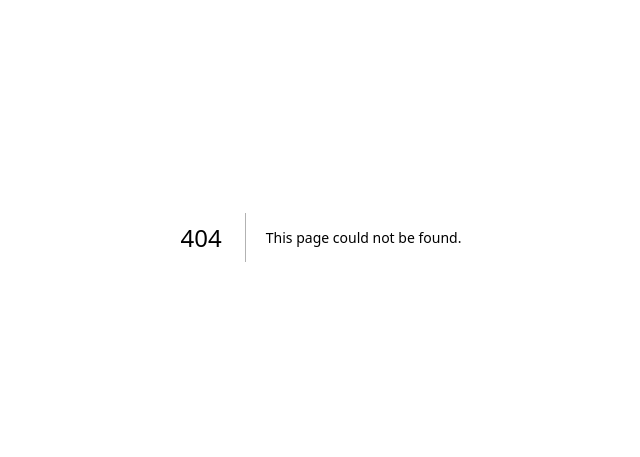
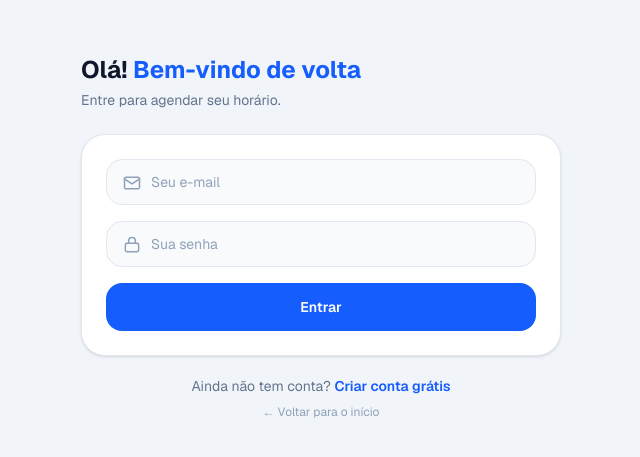
Before and after one commit to lucasfbraun/BarberApp, a Next.js app in the folder barbearia-web/: page /cliente/login in a window 1280 px wide. Before the commit this address had no page. Shown: the part 163-620 px from the top of the page, without its empty margins (319-959 px from the left). Built offline with nearby package versions, Linux system fonts and the light colour scheme.

Commit message:
feat(cliente): login proprio /cliente/login na identidade visual da area do cliente; cadastro alinhado; fluxos do cliente redirecionados

```diff
--- a/barbearia-web/src/app/cliente/agendamentos/page.tsx
+++ b/barbearia-web/src/app/cliente/agendamentos/page.tsx
@@ -72,7 +72,7 @@ export default function ClienteAgendamentosPage() {
   const load = useCallback(async () => {
     const res = await fetch("/api/cliente/agendamentos");
     if (res.status === 401) {
-      router.push("/login?callbackUrl=/cliente/agendamentos");
+      router.push("/cliente/login?callbackUrl=/cliente/agendamentos");
       return;
     }
     if (res.ok) {
--- a/barbearia-web/src/app/cliente/cadastro/page.tsx
+++ b/barbearia-web/src/app/cliente/cadastro/page.tsx
@@ -38,46 +38,56 @@ function CadastroForm() {
     });
 
     if (result?.error) {
-      router.push(`/login?callbackUrl=${encodeURIComponent(callbackUrl)}`);
+      router.push(`/cliente/login?callbackUrl=${encodeURIComponent(callbackUrl)}`);
       return;
     }
     router.push(callbackUrl);
   }
 
   return (
-    <div className="flex min-h-screen items-center justify-center bg-white px-4">
-      <div className="w-full max-w-md rounded-3xl border border-slate-200 bg-slate-50 p-8">
-        <p className="text-xs font-semibold uppercase tracking-[0.28em] text-cyan-700">lbraunapp</p>
-        <h1 className="mt-2 text-2xl font-bold text-slate-900">Criar conta de cliente</h1>
+    <div className="flex min-h-screen flex-col bg-slate-100 text-slate-800">
+      <div className="mx-auto flex w-full max-w-lg flex-1 flex-col justify-center px-4 py-10">
+        <div className="mb-6">
+          <h1 className="text-2xl font-bold text-slate-900">
+            Criar <span className="text-blue-600">sua conta</span>
+          </h1>
           <p className="mt-1 text-sm text-slate-500">Agende horários e acompanhe tudo em um só lugar.</p>
+        </div>
 
-        <form onSubmit={handleSubmit} className="mt-6 space-y-4">
+        <div className="rounded-3xl border border-slate-200 bg-white p-6 shadow-sm">
+          <form onSubmit={handleSubmit} className="space-y-4">
             <input required placeholder="Seu nome" value={form.name}
               onChange={(e) => setForm({ ...form, name: e.target.value })}
-            className="w-full rounded-xl border border-slate-200 bg-slate-50 px-4 py-3 text-sm text-slate-900 outline-none placeholder:text-slate-400 focus:border-cyan-400" />
+              className="w-full rounded-2xl border border-slate-200 bg-slate-50 px-4 py-3 text-sm text-slate-900 outline-none placeholder:text-slate-400 focus:border-blue-400" />
             <input required type="email" placeholder="E-mail" value={form.email}
               onChange={(e) => setForm({ ...form, email: e.target.value })}
-            className="w-full rounded-xl border border-slate-200 bg-slate-50 px-4 py-3 text-sm text-slate-900 outline-none placeholder:text-slate-400 focus:border-cyan-400" />
+              className="w-full rounded-2xl border border-slate-200 bg-slate-50 px-4 py-3 text-sm text-slate-900 outline-none placeholder:text-slate-400 focus:border-blue-400" />
             <input placeholder="Telefone / WhatsApp" value={form.phone}
               onChange={(e) => setForm({ ...form, phone: e.target.value })}
-            className="w-full rounded-xl border border-slate-200 bg-slate-50 px-4 py-3 text-sm text-slate-900 outline-none placeholder:text-slate-400 focus:border-cyan-400" />
+              className="w-full rounded-2xl border border-slate-200 bg-slate-50 px-4 py-3 text-sm text-slate-900 outline-none placeholder:text-slate-400 focus:border-blue-400" />
             <input required type="password" minLength={8} placeholder="Senha (mín. 8 caracteres)" value={form.password}
               onChange={(e) => setForm({ ...form, password: e.target.value })}
-            className="w-full rounded-xl border border-slate-200 bg-slate-50 px-4 py-3 text-sm text-slate-900 outline-none placeholder:text-slate-400 focus:border-cyan-400" />
+              className="w-full rounded-2xl border border-slate-200 bg-slate-50 px-4 py-3 text-sm text-slate-900 outline-none placeholder:text-slate-400 focus:border-blue-400" />
 
-          {error && <p className="text-sm text-red-600">{error}</p>}
+            {error && (
+              <p className="rounded-2xl border border-red-200 bg-red-50 px-4 py-2 text-sm text-red-600">{error}</p>
+            )}
 
             <button type="submit" disabled={submitting}
-            className="w-full rounded-xl bg-cyan-400 px-4 py-3 text-sm font-semibold text-slate-950 transition hover:bg-cyan-300 disabled:opacity-50">
+              className="w-full rounded-2xl bg-blue-600 px-4 py-3.5 text-sm font-semibold text-white transition hover:bg-blue-500 disabled:opacity-50">
               {submitting ? "Criando conta..." : "Criar conta"}
             </button>
           </form>
+        </div>
 
-        <p className="mt-4 text-center text-sm text-slate-500">
+        <p className="mt-5 text-center text-sm text-slate-500">
           Já tem conta?{" "}
-          <Link href={`/login?callbackUrl=${encodeURIComponent(callbackUrl)}`} className="text-cyan-700 hover:underline">
+          <Link href={`/cliente/login?callbackUrl=${encodeURIComponent(callbackUrl)}`} className="font-semibold text-blue-600 hover:underline">
             Entrar
           </Link>
+        </p>
+        <p className="mt-2 text-center text-xs text-slate-400">
+          <Link href="/cliente" className="hover:underline">← Voltar para o início</Link>
         </p>
       </div>
     </div>
--- /dev/null
+++ b/barbearia-web/src/app/cliente/login/page.tsx
@@ -0,0 +1,114 @@
+"use client";
+import { useState, Suspense } from "react";
+import { useRouter, useSearchParams } from "next/navigation";
+import { signIn } from "next-auth/react";
+import Link from "next/link";
+
+function LoginForm() {
+  const router = useRouter();
+  const searchParams = useSearchParams();
+  const callbackUrl = searchParams?.get("callbackUrl") ?? "/cliente";
+
+  const [email, setEmail] = useState("");
+  const [password, setPassword] = useState("");
+  const [error, setError] = useState("");
+  const [submitting, setSubmitting] = useState(false);
+
+  async function handleSubmit(e: React.FormEvent) {
+    e.preventDefault();
+    setError("");
+    setSubmitting(true);
+
+    const result = await signIn("credentials", {
+      email,
+      password,
+      redirect: false,
+    });
+
+    setSubmitting(false);
+    if (result?.error) {
+      setError("E-mail ou senha inválidos.");
+      return;
+    }
+    router.push(callbackUrl);
+  }
+
+  return (
+    <div className="flex min-h-screen flex-col bg-slate-100 text-slate-800">
+      <div className="mx-auto flex w-full max-w-lg flex-1 flex-col justify-center px-4 py-10">
+        {/* Saudação no padrão da home */}
+        <div className="mb-6">
+          <h1 className="text-2xl font-bold text-slate-900">
+            Olá! <span className="text-blue-600">Bem-vindo de volta</span>
+          </h1>
+          <p className="mt-1 text-sm text-slate-500">Entre para agendar seu horário.</p>
+        </div>
+
+        <div className="rounded-3xl border border-slate-200 bg-white p-6 shadow-sm">
+          <form onSubmit={handleSubmit} className="space-y-4">
+            <div className="relative">
+              <svg viewBox="0 0 24 24" className="pointer-events-none absolute left-4 top-3.5 h-5 w-5 text-slate-400" fill="none" stroke="currentColor" strokeWidth="1.8" strokeLinecap="round" strokeLinejoin="round">
+                <rect x="3" y="5" width="18" height="14" rx="2" /><path d="m3 7 9 6 9-6" />
+              </svg>
+              <input
+                required
+                type="email"
+                placeholder="Seu e-mail"
+                value={email}
+                onChange={(e) => setEmail(e.target.value)}
+                className="w-full rounded-2xl border border-slate-200 bg-slate-50 py-3 pl-11 pr-4 text-sm text-slate-900 outline-none placeholder:text-slate-400 focus:border-blue-400"
+              />
+            </div>
+
+            <div className="relative">
+              <svg viewBox="0 0 24 24" className="pointer-events-none absolute left-4 top-3.5 h-5 w-5 text-slate-400" fill="none" stroke="currentColor" strokeWidth="1.8" strokeLinecap="round" strokeLinejoin="round">
+                <rect x="4" y="10" width="16" height="10" rx="2" /><path d="M8 10V7a4 4 0 0 1 8 0v3" />
+              </svg>
+              <input
+                required
+                type="password"
+                placeholder="Sua senha"
+                value={password}
+                onChange={(e) => setPassword(e.target.value)}
+                className="w-full rounded-2xl border border-slate-200 bg-slate-50 py-3 pl-11 pr-4 text-sm text-slate-900 outline-none placeholder:text-slate-400 focus:border-blue-400"
+              />
+            </div>
+
+            {error && (
+              <p className="rounded-2xl border border-red-200 bg-red-50 px-4 py-2 text-sm text-red-600">{error}</p>
+            )}
+
+            <button
+              type="submit"
+              disabled={submitting}
+              className="w-full rounded-2xl bg-blue-600 px-4 py-3.5 text-sm font-semibold text-white transition hover:bg-blue-500 disabled:opacity-50"
+            >
+              {submitting ? "Entrando..." : "Entrar"}
+            </button>
+          </form>
+        </div>
+
+        <p className="mt-5 text-center text-sm text-slate-500">
+          Ainda não tem conta?{" "}
+          <Link
+            href={`/cliente/cadastro?callbackUrl=${encodeURIComponent(callbackUrl)}`}
+            className="font-semibold text-blue-600 hover:underline"
+          >
+            Criar conta grátis
+          </Link>
+        </p>
+        <p className="mt-2 text-center text-xs text-slate-400">
+          <Link href="/cliente" className="hover:underline">← Voltar para o início</Link>
+        </p>
+      </div>
+    </div>
+  );
+}
+
+export default function ClienteLoginPage() {
+  return (
+    <Suspense>
+      <LoginForm />
+    </Suspense>
+  );
+}
--- a/barbearia-web/src/app/cliente/page.tsx
+++ b/barbearia-web/src/app/cliente/page.tsx
@@ -267,7 +267,7 @@ export default function ClienteHomePage() {
                 </>
               ) : loggedOut ? (
                 <>
-                  <Link href="/login?callbackUrl=/cliente" className="block rounded-xl px-3 py-3 text-sm font-medium text-blue-600 hover:bg-blue-50">Entrar</Link>
+                  <Link href="/cliente/login?callbackUrl=/cliente" className="block rounded-xl px-3 py-3 text-sm font-medium text-blue-600 hover:bg-blue-50">Entrar</Link>
                   <Link href="/cliente/cadastro" className="block rounded-xl px-3 py-3 text-sm font-medium text-slate-800 hover:bg-slate-100">Criar conta</Link>
                 </>
               ) : null}
--- a/barbearia-web/src/app/s/[slug]/agendar/page.tsx
+++ b/barbearia-web/src/app/s/[slug]/agendar/page.tsx
@@ -141,7 +141,7 @@ export default function AgendarPage() {
     fetch("/api/cliente/me").then(async (r) => {
       if (r.status === 401) {
         const target = `/s/${encodeURIComponent(slug)}/agendar`;
-        router.push(`/login?callbackUrl=${encodeURIComponent(target)}`);
+        router.push(`/cliente/login?callbackUrl=${encodeURIComponent(target)}`);
         return;
       }
       if (r.ok) {
--- a/barbearia-web/src/app/s/[slug]/page.tsx
+++ b/barbearia-web/src/app/s/[slug]/page.tsx
@@ -117,7 +117,7 @@ export default function PublicBarbershopPage() {
   useEffect(() => { loadCart(); }, [loadCart]);
 
   function goLogin() {
-    router.push(`/login?callbackUrl=${encodeURIComponent(`/s/${slug}`)}`);
+    router.push(`/cliente/login?callbackUrl=${encodeURIComponent(`/s/${slug}`)}`);
   }
 
   async function addToCart(productId: string) {
```
Lines whose indentation alone changed are shown as unchanged.
